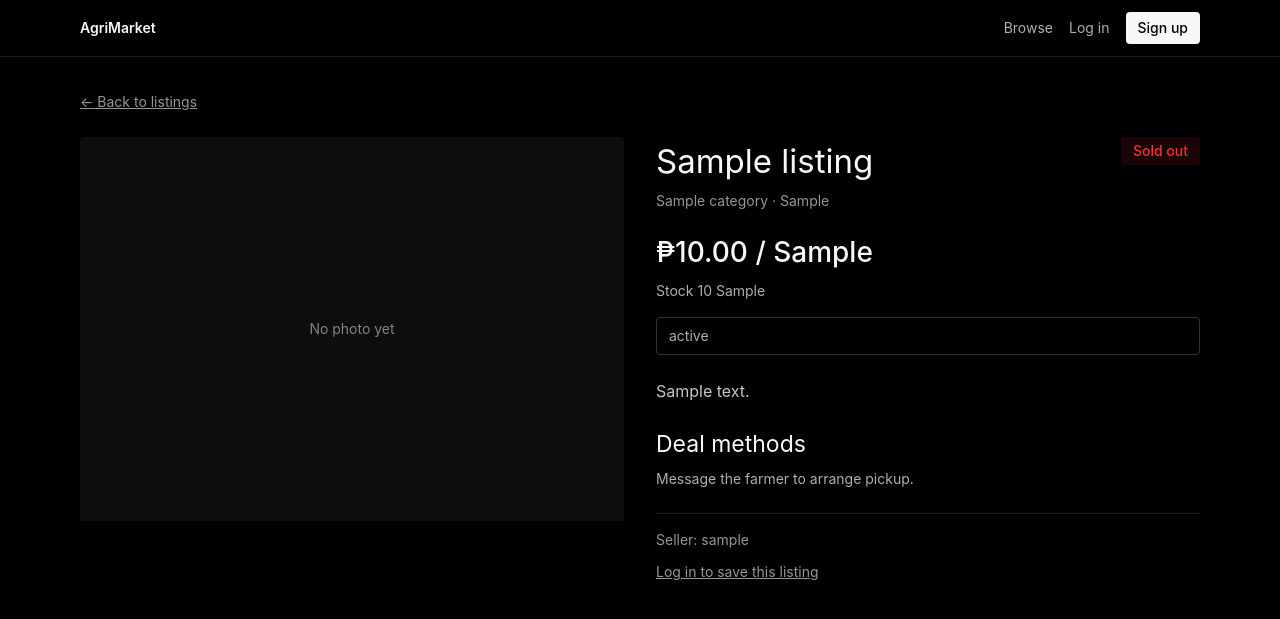
After one commit to kvnwave/Agricultural-Ecommerce-Platform, a Django app: template templates/listings/listing_detail.html in a window 1280 px wide. The commit adds this page. Shown: the top 619 px of the page. Run offline with Django 5.2, Linux system fonts and the light colour scheme; the template is opened without the code that fills it: most values are stand-ins (such as "Sample title", 1, 10 or a date in 2020).

Commit message:
fix: pr issue

```diff
--- a/static/css_output/output.css
+++ b/static/css_output/output.css
@@ -7,6 +7,8 @@
     --font-mono: ui-monospace, SFMono-Regular, Menlo, Monaco, Consolas, "Liberation Mono",
       "Courier New", monospace;
     --color-red-400: oklch(70.4% 0.191 22.216);
+    --color-red-500: oklch(63.7% 0.237 25.331);
+    --color-white: #fff;
     --spacing: 0.25rem;
     --container-md: 28rem;
     --container-3xl: 48rem;
@@ -15,6 +17,8 @@
     --text-xs--line-height: calc(1 / 0.75);
     --text-sm: 0.875rem;
     --text-sm--line-height: calc(1.25 / 0.875);
+    --text-lg: 1.125rem;
+    --text-lg--line-height: calc(1.75 / 1.125);
     --font-weight-medium: 500;
     --font-weight-semibold: 600;
     --default-transition-duration: 150ms;
@@ -25,6 +29,8 @@
     --color-fg: #F6F8F9;
     --text-h1: 48px;
     --text-h3: 33px;
+    --text-h4: 28px;
+    --text-h5: 23px;
     --text-h6: 19px;
     --text-body: 16px;
     --text-small: 13px;
@@ -212,8 +218,14 @@
   .mt-2 {
     margin-top: calc(var(--spacing) * 2);
   }
+  .mt-3 {
+    margin-top: calc(var(--spacing) * 3);
+  }
   .mt-4 {
     margin-top: calc(var(--spacing) * 4);
+  }
+  .mt-5 {
+    margin-top: calc(var(--spacing) * 5);
   }
   .mt-6 {
     margin-top: calc(var(--spacing) * 6);
@@ -224,6 +236,9 @@
   .mb-2 {
     margin-bottom: calc(var(--spacing) * 2);
   }
+  .ml-3 {
+    margin-left: calc(var(--spacing) * 3);
+  }
   .block {
     display: block;
   }
@@ -232,6 +247,9 @@
   }
   .flex {
     display: flex;
+  }
+  .grid {
+    display: grid;
   }
   .hidden {
     display: none;
@@ -245,8 +263,26 @@
   .h-10 {
     height: calc(var(--spacing) * 10);
   }
+  .h-20 {
+    height: calc(var(--spacing) * 20);
+  }
+  .h-24 {
+    height: calc(var(--spacing) * 24);
+  }
+  .h-48 {
+    height: calc(var(--spacing) * 48);
+  }
+  .h-96 {
+    height: calc(var(--spacing) * 96);
+  }
   .w-10 {
     width: calc(var(--spacing) * 10);
+  }
+  .w-20 {
+    width: calc(var(--spacing) * 20);
+  }
+  .w-24 {
+    width: calc(var(--spacing) * 24);
   }
   .w-full {
     width: 100%;
@@ -272,6 +308,12 @@
   .items-center {
     align-items: center;
   }
+  .items-end {
+    align-items: flex-end;
+  }
+  .items-start {
+    align-items: flex-start;
+  }
   .justify-between {
     justify-content: space-between;
   }
@@ -284,10 +326,29 @@
   .gap-4 {
     gap: calc(var(--spacing) * 4);
   }
+  .gap-5 {
+    gap: calc(var(--spacing) * 5);
+  }
+  .gap-8 {
+    gap: calc(var(--spacing) * 8);
+  }
+  :where(.space-y-1 > :not(:last-child)) {
+    --tw-space-y-reverse: 0;
+    margin-block-start: calc(var(--spacing) * var(--tw-space-y-reverse));
+    margin-block-end: calc(var(--spacing) * calc(1 - var(--tw-space-y-reverse)));
+  }
+  :where(.space-y-2 > :not(:last-child)) {
+    --tw-space-y-reverse: 0;
+    margin-block-start: calc(calc(var(--spacing) * 2) * var(--tw-space-y-reverse));
+    margin-block-end: calc(calc(var(--spacing) * 2) * calc(1 - var(--tw-space-y-reverse)));
+  }
   :where(.space-y-4 > :not(:last-child)) {
     --tw-space-y-reverse: 0;
     margin-block-start: calc(calc(var(--spacing) * 4) * var(--tw-space-y-reverse));
     margin-block-end: calc(calc(var(--spacing) * 4) * calc(1 - var(--tw-space-y-reverse)));
+  }
+  .overflow-hidden {
+    overflow: hidden;
   }
   .rounded {
     border-radius: 0.25rem;
@@ -298,6 +359,10 @@
   .border {
     border-style: var(--tw-border-style);
     border-width: 1px;
+  }
+  .border-t {
+    border-top-style: var(--tw-border-style);
+    border-top-width: 1px;
   }
   .border-b {
     border-bottom-style: var(--tw-border-style);
@@ -321,10 +386,25 @@
   .bg-fg {
     background-color: var(--color-fg);
   }
+  .bg-fg\/5 {
+    background-color: color-mix(in srgb, #F6F8F9 5%, transparent);
+    @supports (color: color-mix(in lab, red, red)) {
+      background-color: color-mix(in oklab, var(--color-fg) 5%, transparent);
+    }
+  }
   .bg-fg\/10 {
     background-color: color-mix(in srgb, #F6F8F9 10%, transparent);
     @supports (color: color-mix(in lab, red, red)) {
       background-color: color-mix(in oklab, var(--color-fg) 10%, transparent);
+    }
+  }
+  .bg-red-500 {
+    background-color: var(--color-red-500);
+  }
+  .bg-red-500\/10 {
+    background-color: color-mix(in srgb, oklch(63.7% 0.237 25.331) 10%, transparent);
+    @supports (color: color-mix(in lab, red, red)) {
+      background-color: color-mix(in oklab, var(--color-red-500) 10%, transparent);
     }
   }
   .object-cover {
@@ -333,11 +413,17 @@
   .p-4 {
     padding: calc(var(--spacing) * 4);
   }
+  .px-2 {
+    padding-inline: calc(var(--spacing) * 2);
+  }
   .px-3 {
     padding-inline: calc(var(--spacing) * 3);
   }
   .px-4 {
     padding-inline: calc(var(--spacing) * 4);
+  }
+  .py-1 {
+    padding-block: var(--spacing);
   }
   .py-1\.5 {
     padding-block: calc(var(--spacing) * 1.5);
@@ -353,6 +439,10 @@
   }
   .pt-4 {
     padding-top: calc(var(--spacing) * 4);
+  }
+  .text-lg {
+    font-size: var(--text-lg);
+    line-height: var(--tw-leading, var(--text-lg--line-height));
   }
   .text-sm {
     font-size: var(--text-sm);
@@ -370,6 +460,12 @@
   }
   .text-h3 {
     font-size: var(--text-h3);
+  }
+  .text-h4 {
+    font-size: var(--text-h4);
+  }
+  .text-h5 {
+    font-size: var(--text-h5);
   }
   .text-h6 {
     font-size: var(--text-h6);
@@ -391,6 +487,12 @@
   .text-fg {
     color: var(--color-fg);
   }
+  .text-fg\/50 {
+    color: color-mix(in srgb, #F6F8F9 50%, transparent);
+    @supports (color: color-mix(in lab, red, red)) {
+      color: color-mix(in oklab, var(--color-fg) 50%, transparent);
+    }
+  }
   .text-fg\/60 {
     color: color-mix(in srgb, #F6F8F9 60%, transparent);
     @supports (color: color-mix(in lab, red, red)) {
@@ -403,8 +505,20 @@
       color: color-mix(in oklab, var(--color-fg) 70%, transparent);
     }
   }
+  .text-fg\/80 {
+    color: color-mix(in srgb, #F6F8F9 80%, transparent);
+    @supports (color: color-mix(in lab, red, red)) {
+      color: color-mix(in oklab, var(--color-fg) 80%, transparent);
+    }
+  }
   .text-red-400 {
     color: var(--color-red-400);
+  }
+  .text-red-500 {
+    color: var(--color-red-500);
+  }
+  .text-white {
+    color: var(--color-white);
   }
   .lowercase {
     text-transform: lowercase;
@@ -420,6 +534,28 @@
   @media (hover: hover) {
     .hover\:text-fg:hover {
       color: var(--color-fg);
+    }
+  }
+  @media (width >= 40rem) {
+    .sm\:col-span-2 {
+      grid-column: span 2 / span 2;
+    }
+    .sm\:grid-cols-2 {
+      grid-template-columns: repeat(2, minmax(0, 1fr));
+    }
+  }
+  @media (width >= 64rem) {
+    .lg\:col-span-4 {
+      grid-column: span 4 / span 4;
+    }
+    .lg\:grid-cols-2 {
+      grid-template-columns: repeat(2, minmax(0, 1fr));
+    }
+    .lg\:grid-cols-3 {
+      grid-template-columns: repeat(3, minmax(0, 1fr));
+    }
+    .lg\:grid-cols-4 {
+      grid-template-columns: repeat(4, minmax(0, 1fr));
     }
   }
 }
--- /dev/null
+++ b/templates/listings/listing_detail.html
@@ -0,0 +1,121 @@
+{% extends 'base.html' %}
+
+{% block title %}{{ listing.title }}{% endblock %}
+
+{% block content %}
+  <main class="mx-auto max-w-6xl px-4 py-8">
+    <a href="{% url 'listings' %}" class="text-sm text-fg/60 underline">← Back to listings</a>
+
+    <div class="mt-6 grid gap-8 lg:grid-cols-2">
+      <section aria-label="Listing photos">
+        {% with cover=listing.cover_image %}
+          {% if cover %}
+            <img
+              src="{{ cover.image.url }}"
+              alt="{{ cover.alt_text|default:listing.title }}"
+              class="h-96 w-full rounded object-cover"
+            >
+          {% else %}
+            <div class="flex h-96 items-center justify-center rounded bg-fg/5 text-sm text-fg/50">
+              No photo yet
+            </div>
+          {% endif %}
+        {% endwith %}
+
+        {% if listing.images.count > 1 %}
+          <ul class="mt-3 flex flex-wrap gap-3">
+            {% for image in listing.images.all %}
+              <li>
+                <img
+                  src="{{ image.image.url }}"
+                  alt="{{ image.alt_text|default:listing.title }}"
+                  class="h-20 w-20 rounded object-cover"
+                >
+              </li>
+            {% endfor %}
+          </ul>
+        {% endif %}
+      </section>
+
+      <section>
+        <div class="flex flex-wrap items-start justify-between gap-3">
+          <div>
+            <h1 class="text-h3 text-fg">{{ listing.title }}</h1>
+            <p class="mt-1 text-sm text-fg/60">
+              {{ listing.category.name }} · {{ listing.get_condition_display }}
+            </p>
+          </div>
+
+          {% if listing.status == 'sold_out' %}
+            <span class="rounded bg-red-500/10 px-3 py-1 text-sm font-medium text-red-500">
+              Sold out
+            </span>
+          {% endif %}
+        </div>
+
+        <p class="mt-5 text-h4 font-medium text-fg">
+          {% if listing.is_free %}
+            Free
+          {% else %}
+            ₱{{ listing.price|floatformat:2 }} / {{ listing.get_unit_display }}
+          {% endif %}
+        </p>
+
+        <p class="mt-2 text-sm text-fg/70">
+          Stock {{ listing.stock_quantity|floatformat:"-2" }} {{ listing.get_unit_display }}
+          {% if listing.bulk_order %}· Bulk orders welcome{% endif %}
+        </p>
+
+        {% if listing.status_note %}
+          <p class="mt-4 rounded border border-fg/20 px-3 py-2 text-sm text-fg/70">
+            {{ listing.status_note }}
+          </p>
+        {% endif %}
+
+        <div class="mt-6 text-fg/80">
+          {{ listing.description|linebreaks }}
+        </div>
+
+        <h2 class="mt-6 text-h5 text-fg">Deal methods</h2>
+        <ul class="mt-2 space-y-1 text-sm text-fg/70">
+          {% if listing.meetup %}
+            <li>
+              Meet-up{% if listing.meetup_location %}: {{ listing.meetup_location }}{% endif %}
+              {% if listing.meetup_notes %}— {{ listing.meetup_notes }}{% endif %}
+            </li>
+          {% endif %}
+          {% if listing.direct_to_market %}
+            <li>Direct to market</li>
+          {% endif %}
+          {% if listing.delivery %}
+            <li>Delivery</li>
+          {% endif %}
+          {% if not listing.meetup and not listing.direct_to_market and not listing.delivery %}
+            <li>Message the farmer to arrange pickup.</li>
+          {% endif %}
+        </ul>
+
+        <div class="mt-6 border-t border-fg/10 pt-4 text-sm text-fg/60">
+          <p>
+            Seller:
+            {{ listing.farmer.get_full_name|default:listing.farmer.username }}
+          </p>
+          <div class="mt-3">
+            {% if user.is_authenticated %}
+              {% if can_like %}
+                {% include 'listings/_like_button.html' %}
+              {% endif %}
+            {% else %}
+              <a href="{% url 'account_login' %}?next={{ request.path|urlencode }}" class="text-fg/60 underline">
+                Log in to save this listing
+              </a>
+            {% endif %}
+          </div>
+          {% if is_owner and listing.status != 'active' %}
+            <p class="mt-3">Your listing is currently {{ listing.get_status_display|lower }}.</p>
+          {% endif %}
+        </div>
+      </section>
+    </div>
+  </main>
+{% endblock %}
```
Also changed, not shown: templates/listings/_like_button.html (added, +18 -0 lines), templates/listings/_listing_card.html (added, +56 -0 lines), templates/listings/liked_listings.html (added, +28 -0 lines), templates/listings/listing_confirm_delete.html (added, +20 -0 lines), templates/listings/listing_form.html (added, +34 -0 lines), templates/listings/listings.html (added, +93 -0 lines), templates/listings/my_listings.html (added, +44 -0 lines), templates/partials/pagination.html (added, +30 -0 lines).
